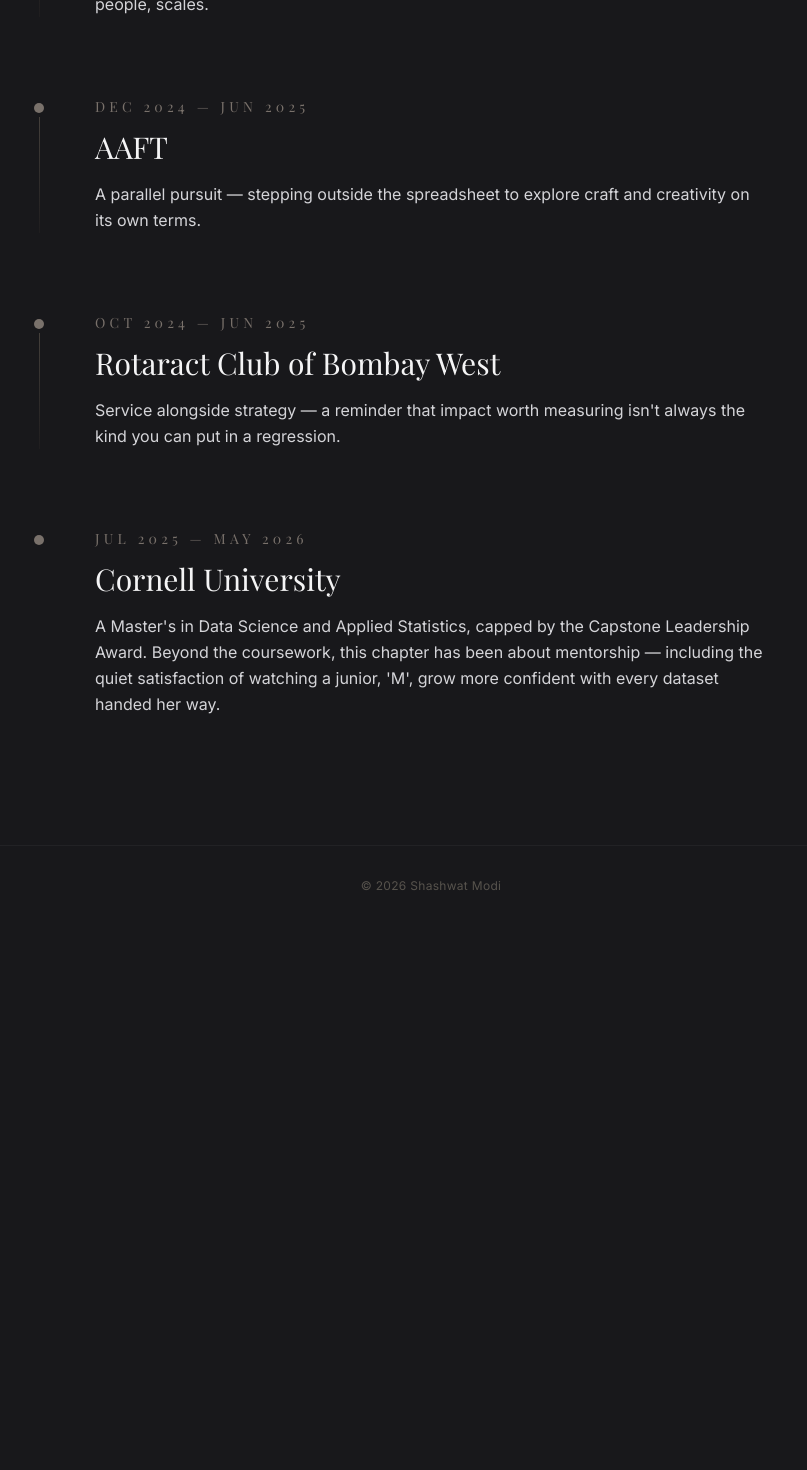
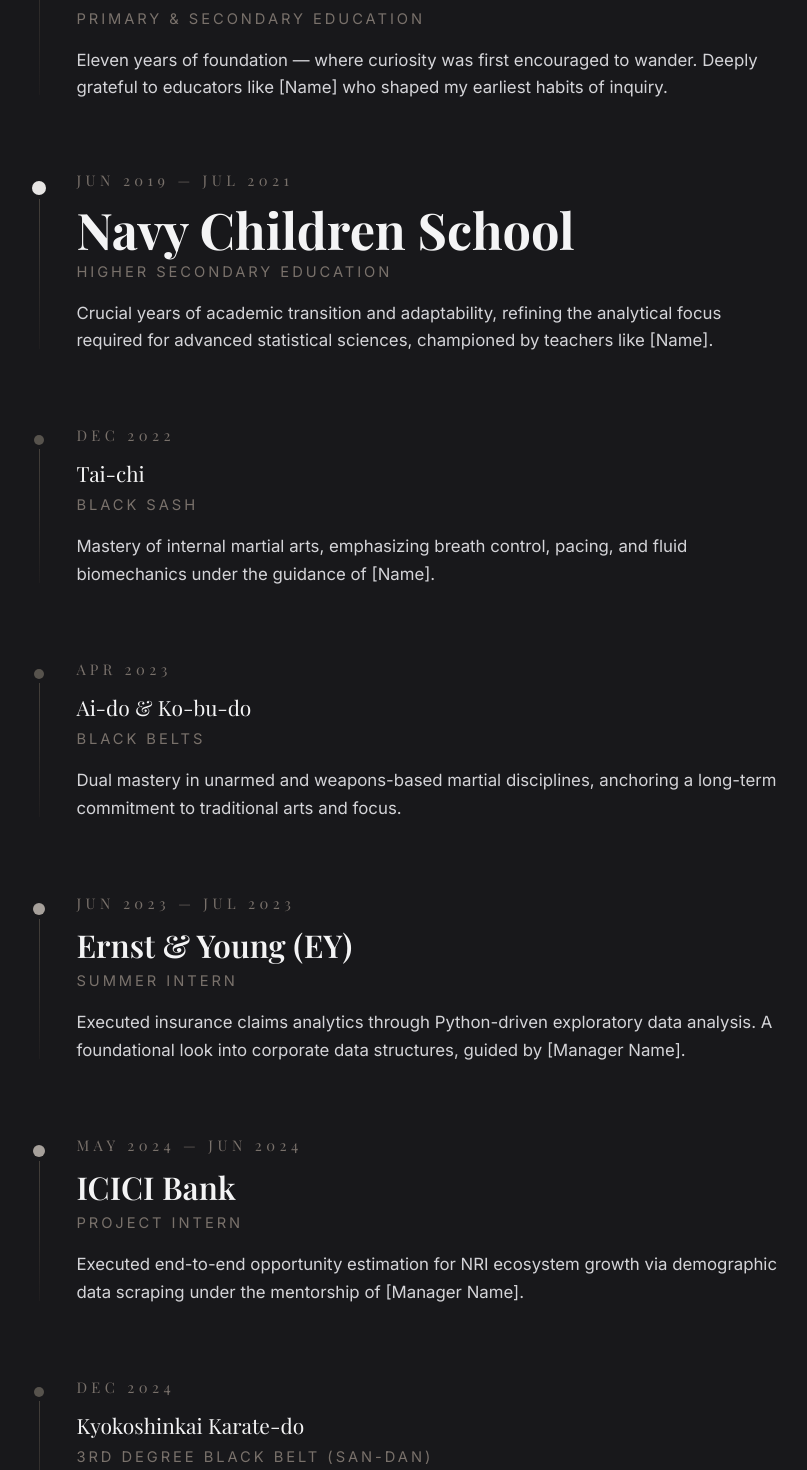
Before and after one commit to Shashwat-Modi/portfolio, a React (Vite) app: page /journey in a window 1280 px wide. Shown: the part 1330-2800 px from the top of the page, without its empty margins (209-1016 px from the left). Before the commit the page ends 2256 px from the top, so only its background shows below. Built offline with nearby package versions, Linux system fonts and the light colour scheme; a web font is replaced by a local one.

Commit message:
V2.0 complete: architecture established, layout needs refinement.

```diff
--- a/package.json
+++ b/package.json
@@ -10,6 +10,7 @@
     "preview": "vite preview"
   },
   "dependencies": {
+    "framer-motion": "^12.42.2",
     "react": "^19.2.7",
     "react-dom": "^19.2.7",
     "react-router-dom": "^7.18.1"
--- a/src/components/Layout.jsx
+++ b/src/components/Layout.jsx
@@ -10,7 +10,9 @@
   }, [location.pathname]);
 
   return (
-    <div className="flex min-h-screen flex-col bg-zinc-900 font-sans text-zinc-100">
+    <div className="relative flex min-h-screen flex-col bg-zinc-900 font-sans text-zinc-100">
+      <div className="bg-noise" aria-hidden="true" />
+      <div className="relative z-10 flex min-h-screen flex-col">
         <Navbar />
         <main className="flex-1">
           <Outlet />
@@ -19,5 +21,6 @@
           © {new Date().getFullYear()} Shashwat Modi
         </footer>
       </div>
+    </div>
   );
 }
--- a/src/components/Navbar.jsx
+++ b/src/components/Navbar.jsx
@@ -115,7 +115,7 @@
       <nav className="mx-auto flex h-16 max-w-6xl items-center justify-between px-6 md:px-10">
         <Link
           to={navData.brand.to}
-          className="font-serif text-lg tracking-wide text-zinc-100 transition-colors duration-200 hover:text-stone-300"
+          className="font-serif text-lg font-bold tracking-wide text-zinc-100 transition-all duration-200 hover:text-stone-300 hover:tracking-wider"
         >
           {navData.brand.label}
         </Link>
@@ -134,7 +134,7 @@
             href={navData.resume.href}
             target="_blank"
             rel="noopener noreferrer"
-            className="border border-stone-400 px-4 py-1.5 text-sm tracking-wide text-stone-300 transition-colors duration-200 hover:border-zinc-100 hover:bg-zinc-100 hover:text-zinc-900"
+            className="border border-stone-400/70 px-4 py-1.5 text-sm tracking-wide text-stone-300 opacity-70 transition-all duration-200 hover:border-zinc-100 hover:bg-zinc-100 hover:text-zinc-900 hover:opacity-100"
           >
             {navData.resume.label}
           </a>
@@ -184,7 +184,7 @@
             href={navData.resume.href}
             target="_blank"
             rel="noopener noreferrer"
-            className="my-6 border border-stone-400 py-3 text-center text-sm tracking-wide text-stone-300"
+            className="my-6 border border-stone-400/70 py-3 text-center text-sm tracking-wide text-stone-300 opacity-70"
           >
             {navData.resume.label}
           </a>
--- a/src/data/contentData.js
+++ b/src/data/contentData.js
@@ -48,6 +48,11 @@
     "Whether I’m tuning machine learning models, optimizing corporate workflows, or tinkering with my instruments and culinary experiments over the weekend, I am obsessed with finding the ‘why’ behind the what. I believe life—and data—is better when you find the perfect balance of sweet, sour, and spicy.",
   ],
   signOff: "Yours with 95% confidence, Shashwat",
+  impactStats: [
+    { value: "80%", label: "Workflow Optimization" },
+    { value: "50+", label: "Researchers Led" },
+    { value: "0.34 RMSE", label: "Predictive Fidelity" },
+  ],
 };
 
 export const experienceData = [
@@ -139,55 +144,124 @@
 
 export const journeyData = [
   {
-    id: "foundation",
-    kind: "foundation",
-    timestamp: "The Beginning",
-    title: "Swati & Ashish Modi",
-    description:
-      "Before any of the data, degrees, or titles, there were two people who taught me how to ask questions in the first place. Every model I've ever built rests on a foundation my parents poured first — patience, curiosity, and the quiet insistence that the 'why' always matters more than the 'what'.",
+    date: "Aug 2025 — May 2026",
+    title: "Cornell University",
+    byline: "Master's in Data Science and Applied Statistics",
+    tier: "primary",
+    description: "Honored with the Capstone Leadership Award. More importantly, this was a period of deep academic collaboration. Served as a Course Assistant for NBA 6215 under [Professor Name] and mentored junior researchers like 'M' in advanced data pipelines, learning as much from them as I taught."
   },
   {
-    id: "cathedral",
-    timestamp: "Feb 2008 — May 2019",
-    title: "The Cathedral and John Connon School",
-    description:
-      "Eleven years of foundation — where curiosity was first encouraged to wander, and where the earliest habits of discipline and inquiry took root.",
+    date: "Dec 2025",
+    title: "Pitasana Hath Yoga",
+    byline: "Yoga Certification",
+    tier: "tertiary",
+    description: "A continuation of my mind-body discipline. [Add heartfelt sentence about what this specific practice taught you or who guided you here]."
   },
   {
-    id: "navy-children",
-    timestamp: "Jun 2019 — Jul 2021",
-    title: "Navy Children School",
-    description:
-      "A formative chapter of structure and resilience, carrying lessons in discipline that would later show up in every rigorous cross-validation fold.",
+    date: "Dec 2025",
+    title: "Northern Shaolin Kung-Fu",
+    byline: "Yellow Sash (9 Stars)",
+    tier: "tertiary",
+    description: "Mastery of internal and external mechanics, balancing flexibility with striking power."
   },
   {
-    id: "nmims",
-    timestamp: "Aug 2022 — Aug 2025",
-    title: "NMIMS",
-    description:
-      "Three years that turned potential into leadership. As President of the Placement Cell, spearheaded the flagship 'Extempore' event from concept to execution. As a Founding Member of the Research Cell, led a 50-student team to deliver an inter-college symposium for 100+ participants — proof that the right process, applied with the right people, scales.",
+    date: "Aug 2022 — Aug 2025",
+    title: "NMIMS (Narsee Monjee Institute of Management Studies)",
+    byline: "B.Sc. Applied Statistics & Analytics",
+    tier: "primary",
+    description: "Three years that turned potential into leadership, heavily influenced by mentors like [Name]. As President of the Placement Cell, I spearheaded 'Extempore', and as a Founding Member of the Research Cell, led a 50-student team for an inter-college symposium."
   },
   {
-    id: "aaft",
-    timestamp: "Dec 2024 — Jun 2025",
-    title: "AAFT",
-    description:
-      "A parallel pursuit — stepping outside the spreadsheet to explore craft and creativity on its own terms.",
+    date: "Dec 2024 — Jun 2025",
+    title: "Asian Academy of Film and Television (AAFT)",
+    byline: "Music Production Diploma",
+    tier: "tertiary",
+    description: "A necessary step outside the spreadsheet. Exploring craft, rhythm, and creativity on its own terms under the guidance of [Instructor/Peer Name]."
   },
   {
-    id: "rotaract",
-    timestamp: "Oct 2024 — Jun 2025",
+    date: "Oct 2024 — Jun 2025",
     title: "Rotaract Club of Bombay West",
-    description:
-      "Service alongside strategy — a reminder that impact worth measuring isn't always the kind you can put in a regression.",
+    byline: "Community Service & Strategy",
+    tier: "tertiary",
+    description: "Service alongside strategy. A grounding experience that reminded me that the impact most worth measuring isn't always the kind you can put in a regression model, thanks to the community built with [Name/Group]."
   },
   {
-    id: "cornell",
-    timestamp: "Jul 2025 — May 2026",
-    title: "Cornell University",
-    description:
-      "A Master's in Data Science and Applied Statistics, capped by the Capstone Leadership Award. Beyond the coursework, this chapter has been about mentorship — including the quiet satisfaction of watching a junior, 'M', grow more confident with every dataset handed her way.",
+    date: "Mar 2025 — May 2025",
+    title: "Emcure Pharmaceuticals",
+    byline: "Market Research Intern",
+    tier: "secondary",
+    description: "Spearheaded a Six Sigma DMEDI framework and engineered Python-based SARIMA models to forecast trends. I also focused on operational efficiency by automating tedious manual tasks previously done by an employee on MS Excel."
   },
+  {
+    date: "Dec 2024",
+    title: "Kyokoshinkai Karate-do",
+    byline: "3rd Degree Black Belt (San-Dan)",
+    tier: "tertiary",
+    description: "Mastery of form, endurance, and absolute discipline. This resilience translates into every other arena of my life, a mindset instilled by my Sensei, [Name]."
+  },
+  {
+    date: "May 2024 — Jun 2024",
+    title: "ICICI Bank",
+    byline: "Project Intern",
+    tier: "secondary",
+    description: "Executed end-to-end opportunity estimation for NRI ecosystem growth via demographic data scraping under the mentorship of [Manager Name]."
+  },
+  {
+    date: "Jun 2023 — Jul 2023",
+    title: "Ernst & Young (EY)",
+    byline: "Summer Intern",
+    tier: "secondary",
+    description: "Executed insurance claims analytics through Python-driven exploratory data analysis. A foundational look into corporate data structures, guided by [Manager Name]."
+  },
+  {
+    date: "Apr 2023",
+    title: "Ai-do & Ko-bu-do",
+    byline: "Black Belts",
+    tier: "tertiary",
+    description: "Dual mastery in unarmed and weapons-based martial disciplines, anchoring a long-term commitment to traditional arts and focus."
+  },
+  {
+    date: "Dec 2022",
+    title: "Tai-chi",
+    byline: "Black Sash",
+    tier: "tertiary",
+    description: "Mastery of internal martial arts, emphasizing breath control, pacing, and fluid biomechanics under the guidance of [Name]."
+  },
+  {
+    date: "Jun 2019 — Jul 2021",
+    title: "Navy Children School",
+    byline: "Higher Secondary Education",
+    tier: "primary",
+    description: "Crucial years of academic transition and adaptability, refining the analytical focus required for advanced statistical sciences, championed by teachers like [Name]."
+  },
+  {
+    date: "Feb 2008 — May 2019",
+    title: "The Cathedral and John Connon School",
+    byline: "Primary & Secondary Education",
+    tier: "primary",
+    description: "Eleven years of foundation — where curiosity was first encouraged to wander. Deeply grateful to educators like [Name] who shaped my earliest habits of inquiry."
+  },
+  {
+    date: "Jun 2018",
+    title: "Trinity College London",
+    byline: "Grade 8 Piano",
+    tier: "tertiary",
+    description: "A testament to years of technical discipline and musicality. Deepest gratitude to my teachers, Leon DSouza and Charmis Braganza, for guiding this journey."
+  },
+  {
+    date: "2013 — 2014",
+    title: "The Cathedral and John Connon School",
+    byline: "House Captain (7th Grade)",
+    tier: "tertiary",
+    description: "An early introduction to team leadership and responsibility, setting the stage for future operational roles."
+  },
+  {
+    date: "The Beginning",
+    title: "Swati & Ashish Modi",
+    byline: "Foundation",
+    tier: "primary",
+    description: "Before any of the data, degrees, or titles, there were two people who taught me how to ask questions in the first place. Every model I've ever built rests on a foundation my parents poured first — patience, curiosity, and the quiet insistence that the 'why' always matters more than the 'what'."
+  }
 ];
 
 export const compilingPageData = {
--- a/src/pages/Journey.jsx
+++ b/src/pages/Journey.jsx
@@ -1,41 +1,61 @@
+import { motion } from "framer-motion";
 import { journeyData } from "../data/contentData";
 
+const tierTitleClass = {
+  primary: "text-3xl font-bold sm:text-4xl md:text-5xl",
+  secondary: "text-xl font-semibold sm:text-2xl md:text-3xl",
+  tertiary: "text-lg font-normal sm:text-xl",
+};
+
+const tierDotClass = {
+  primary: "h-3.5 w-3.5 bg-stone-200",
+  secondary: "h-3 w-3 bg-stone-400",
+  tertiary: "h-2.5 w-2.5 bg-stone-600",
+};
+
 function TimelineNode({ node, isLast }) {
-  const isFoundation = node.kind === "foundation";
-
   return (
-    <div className="relative flex gap-6 pb-20 last:pb-0 md:gap-10">
+    <motion.div
+      className="relative flex gap-6 pb-20 last:pb-0 md:gap-10"
+      initial={{ opacity: 0, y: 24 }}
+      whileInView={{ opacity: 1, y: 0 }}
+      viewport={{ once: true, amount: 0.3 }}
+      transition={{ duration: 0.6, ease: "easeOut" }}
+    >
       {/* connecting line + dot */}
       <div className="relative flex w-6 flex-none flex-col items-center md:w-8">
-        <span
-          className={`z-10 mt-1.5 flex-none rounded-full ${
-            isFoundation ? "h-3.5 w-3.5 bg-stone-300" : "h-2.5 w-2.5 bg-stone-500"
-          }`}
-        />
+        <span className={`z-10 mt-1.5 flex-none rounded-full ${tierDotClass[node.tier]}`} />
         {!isLast && <span className="mt-1 w-px flex-1 bg-gradient-to-b from-stone-700 to-stone-800/40" />}
       </div>
 
       {/* content */}
-      <div className="flex-1 pt-0">
+      <motion.div
+        className="flex-1 pt-0"
+        initial={{ scale: 1 }}
+        whileInView={{ scale: 1.05 }}
+        viewport={{ once: false, amount: 0.6 }}
+        transition={{ duration: 0.5, ease: "easeOut" }}
+      >
         <p className="font-serif text-xs uppercase tracking-[0.3em] text-stone-500 md:text-sm">
-          {node.timestamp}
+          {node.date}
         </p>
-        <h2
-          className={`mt-3 font-serif text-zinc-100 ${
-            isFoundation ? "text-3xl sm:text-4xl" : "text-2xl sm:text-3xl"
-          }`}
-        >
+        <h2 className={`mt-3 font-serif text-zinc-100 ${tierTitleClass[node.tier]}`}>
           {node.title}
         </h2>
+        <p className="mt-1.5 text-sm uppercase tracking-[0.2em] text-stone-500">
+          {node.byline}
+        </p>
         <p className="mt-4 max-w-2xl text-base leading-relaxed text-zinc-300">
           {node.description}
         </p>
-      </div>
-    </div>
+      </motion.div>
+    </motion.div>
   );
 }
 
 export default function Journey() {
+  const orderedJourney = [...journeyData].reverse();
+
   return (
     <section className="mx-auto max-w-4xl px-6 py-20 md:px-10 md:py-32">
       <h1 className="font-serif text-3xl text-zinc-100 sm:text-4xl md:text-5xl">Journey</h1>
@@ -44,8 +64,8 @@
       </p>
 
       <div className="mt-20 md:mt-28">
-        {journeyData.map((node, i) => (
-          <TimelineNode key={node.id} node={node} isLast={i === journeyData.length - 1} />
+        {orderedJourney.map((node, i) => (
+          <TimelineNode key={`${node.title}-${node.date}`} node={node} isLast={i === orderedJourney.length - 1} />
         ))}
       </div>
     </section>
```
Also changed, not shown: src/index.css (+11 -0 lines), src/pages/Experience.jsx (+14 -22 lines), src/pages/Home.jsx (+15 -3 lines), src/pages/Projects.jsx (+8 -24 lines), .claude/settings.local.json, 1 other file (tests, documents, lock files or other folders). Lines whose indentation alone changed are shown as unchanged.
